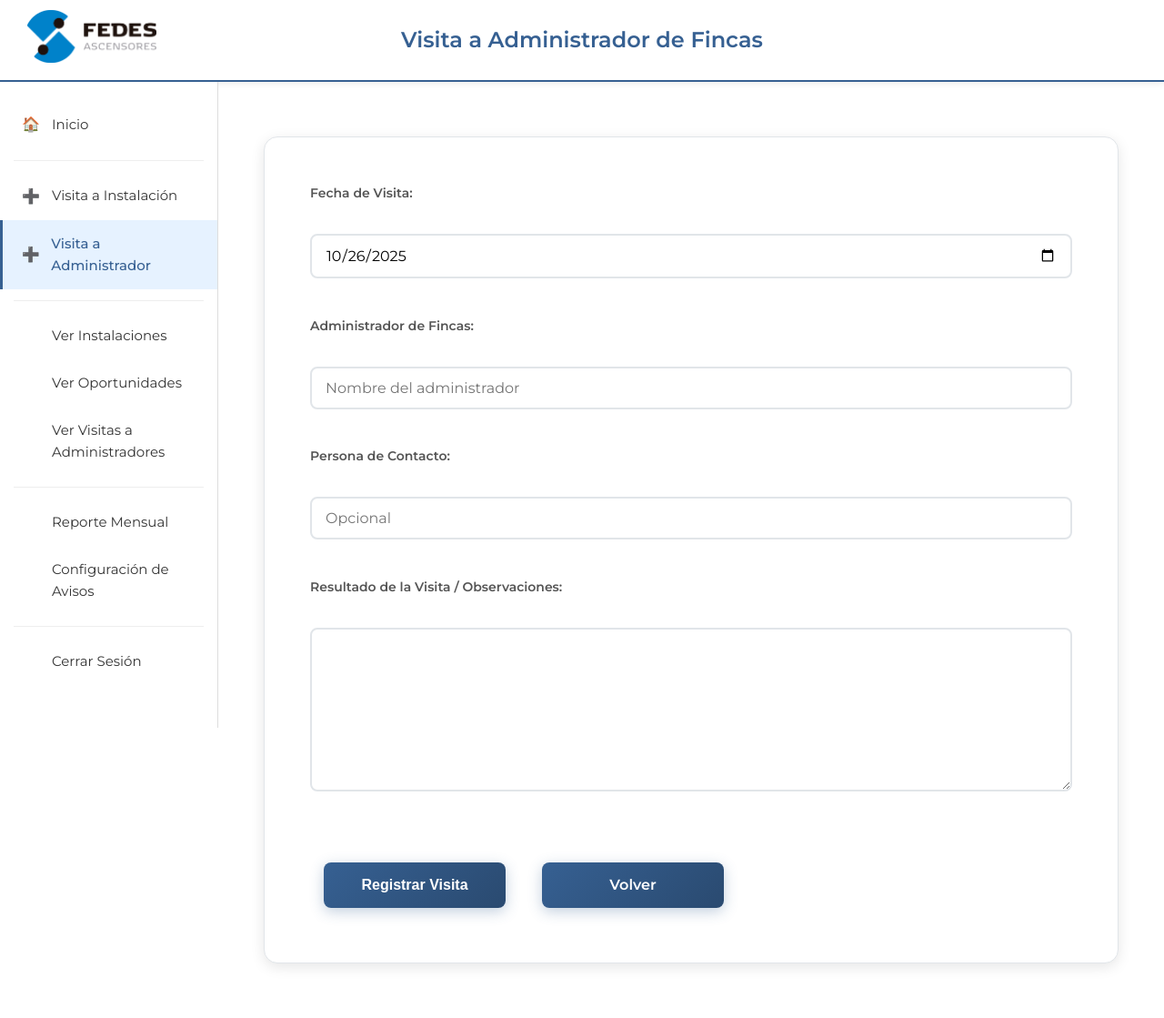
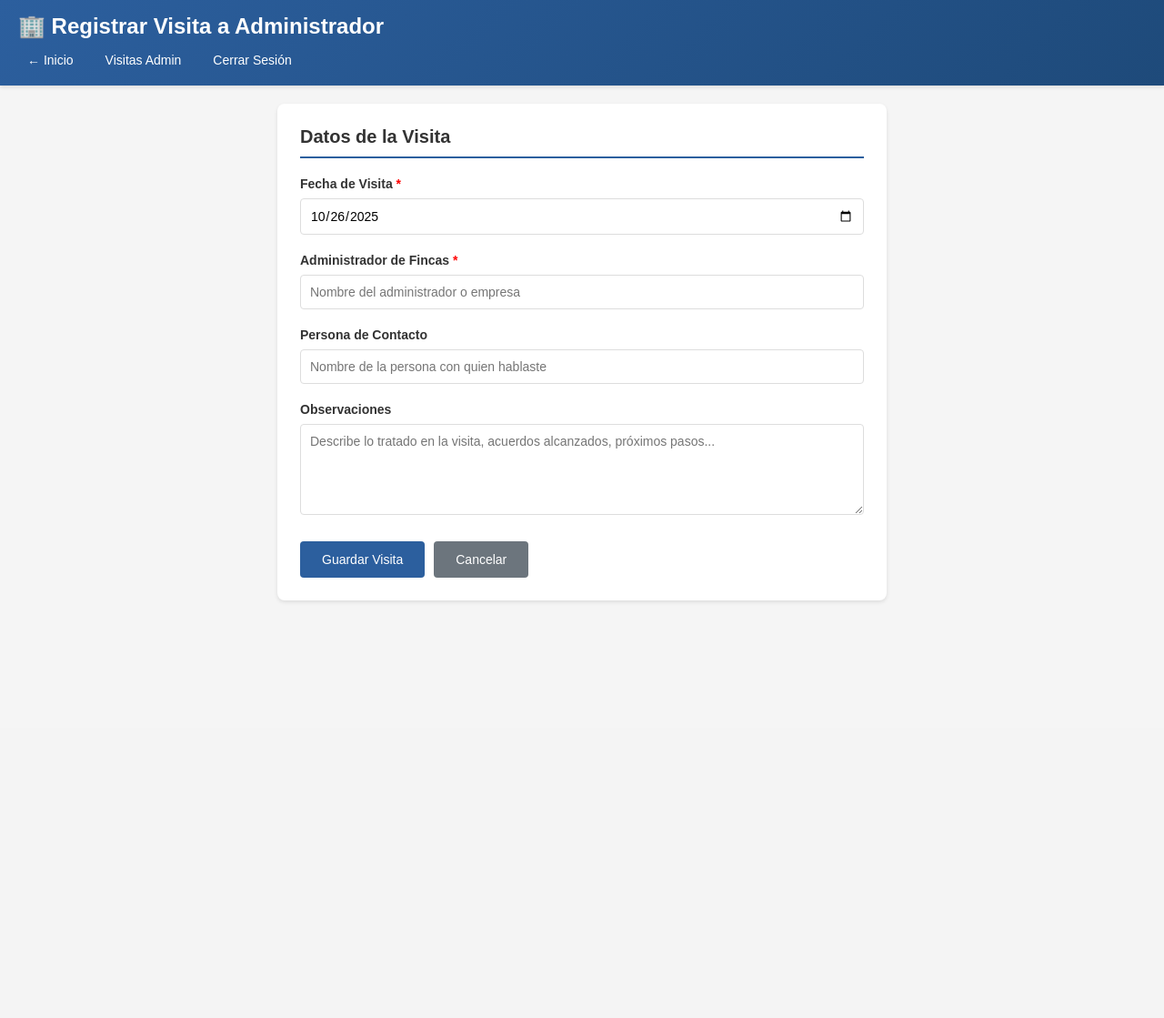
Before and after one commit to mstmarc/ascensoralert_, a Flask app: page /visita_administrador in a window 1280 px wide. Shown: the whole page at 91% size. After the commit the page ends 662 px from the top, so only its background shows below. Run offline with Flask 3, Linux system fonts and the light colour scheme; the visitor is signed in with stand-in values (Sample User, id 1).

Commit message:
Update visita_administrador.html

```diff
--- a/templates/visita_administrador.html
+++ b/templates/visita_administrador.html
@@ -3,125 +3,221 @@
 <head>
     <meta charset="UTF-8">
     <meta name="viewport" content="width=device-width, initial-scale=1.0">
-    <title>Visita a Administrador</title>
-    <link rel="stylesheet" href="/static/styles.css?v=5">
+    <title>Visita a Administrador - Ascensor Alert</title>
     <style>
-        .botones-form {
-            display: flex;
-            gap: 10px;
-            margin-top: 20px;
-        }
-        .menu-toggle {
-            display: none;
-            position: fixed;
-            top: 20px;
-            right: 20px;
-            z-index: 1000;
-            background: #366092;
+        * { margin: 0; padding: 0; box-sizing: border-box; }
+        body { font-family: Arial, sans-serif; background: #f5f5f5; }
+
+        .header {
+            background: linear-gradient(135deg, #2c5f9e 0%, #1e4a7a 100%);
             color: white;
-            border: none;
-            padding: 10px 15px;
-            border-radius: 5px;
-            cursor: pointer;
-            font-size: 20px;
+            padding: 15px 20px;
+            box-shadow: 0 2px 4px rgba(0,0,0,0.1);
         }
 
-        .menu-lateral {
-            display: none;
-            position: fixed;
-            top: 0;
-            right: -300px;
-            width: 250px;
-            height: 100%;
-            background: #2c3e50;
-            z-index: 999;
-            transition: right 0.3s ease;
-            padding-top: 60px;
-            box-shadow: -2px 0 5px rgba(0,0,0,0.3);
+        .header h1 { font-size: 24px; margin-bottom: 10px; }
+
+        .header-nav {
+            display: flex;
+            gap: 15px;
+            flex-wrap: wrap;
         }
 
-        .menu-lateral.active {
-            right: 0;
-        }
-
-        .menu-lateral a {
-            display: block;
+        .header-nav a {
             color: white;
-            padding: 15px 20px;
             text-decoration: none;
-            border-bottom: 1px solid rgba(255,255,255,0.1);
+            font-size: 14px;
+            padding: 5px 10px;
+            border-radius: 4px;
             transition: background 0.3s;
         }
 
-        .menu-lateral a:hover {
-            background: rgba(255,255,255,0.1);
+        .header-nav a:hover { background: rgba(255,255,255,0.2); }
+
+        .container {
+            max-width: 700px;
+            margin: 20px auto;
+            padding: 0 15px;
+        }
+
+        .info-oportunidad {
+            background: white;
+            padding: 15px 20px;
+            border-radius: 8px;
+            margin-bottom: 20px;
+            box-shadow: 0 2px 4px rgba(0,0,0,0.1);
+            border-left: 4px solid #2c5f9e;
+        }
+
+        .info-oportunidad h3 {
+            font-size: 16px;
+            color: #2c5f9e;
+            margin-bottom: 5px;
+        }
+
+        .info-oportunidad p {
+            color: #666;
+            font-size: 14px;
+        }
+
+        .form-card {
+            background: white;
+            border-radius: 8px;
+            padding: 25px;
+            box-shadow: 0 2px 4px rgba(0,0,0,0.1);
+        }
+
+        .form-card h2 {
+            font-size: 20px;
+            color: #333;
+            margin-bottom: 20px;
+            padding-bottom: 10px;
+            border-bottom: 2px solid #2c5f9e;
+        }
+
+        .form-group {
+            margin-bottom: 20px;
+        }
+
+        .form-group label {
+            display: block;
+            font-weight: bold;
+            color: #333;
+            margin-bottom: 8px;
+            font-size: 14px;
+        }
+
+        .form-group input,
+        .form-group textarea {
+            width: 100%;
+            padding: 10px;
+            border: 1px solid #ddd;
+            border-radius: 4px;
+            font-size: 14px;
+            font-family: Arial, sans-serif;
+        }
+
+        .form-group input:focus,
+        .form-group textarea:focus {
+            outline: none;
+            border-color: #2c5f9e;
+        }
+
+        .form-group textarea {
+            min-height: 100px;
+            resize: vertical;
+        }
+
+        .required {
+            color: red;
+        }
+
+        .form-actions {
+            display: flex;
+            gap: 10px;
+            margin-top: 25px;
+        }
+
+        .btn {
+            padding: 12px 24px;
+            border: none;
+            border-radius: 4px;
+            font-size: 14px;
+            cursor: pointer;
+            text-decoration: none;
+            display: inline-block;
+            text-align: center;
+        }
+
+        .btn-primary {
+            background: #2c5f9e;
+            color: white;
+        }
+
+        .btn-primary:hover {
+            background: #1e4a7a;
+        }
+
+        .btn-secondary {
+            background: #6c757d;
+            color: white;
+        }
+
+        .btn-secondary:hover {
+            background: #5a6268;
         }
 
         @media (max-width: 768px) {
-            .menu-toggle { display: block; }
-            .menu-lateral { display: block; }
+            .header h1 { font-size: 20px; }
+            .form-card { padding: 20px 15px; }
+            .form-actions { flex-direction: column; }
+            .btn { width: 100%; }
         }
     </style>
 </head>
 <body>
-    <button class="menu-toggle" onclick="toggleMenu()">☰</button>
-    <nav class="menu-lateral" id="menuLateral">
-        <a href="/home">Inicio</a>
-        <a href="/leads_dashboard">Ver Comunidades</a>
-        <a href="/visitas_administradores_dashboard">Ver Visitas Administradores</a>
-        <a href="/oportunidades">Oportunidades</a>
-        <a href="/reporte_mensual">Descargo Comercial</a>
-        <a href="/logout">Cerrar Sesión</a>
-    </nav>
+    <div class="header">
+        <h1>🏢 Registrar Visita a Administrador</h1>
+        <div class="header-nav">
+            <a href="/home">← Inicio</a>
+            <a href="/visitas_administradores_dashboard">Visitas Admin</a>
+            {% if oportunidad %}
+            <a href="{{ url_for('ver_oportunidad', oportunidad_id=oportunidad.id) }}">Volver a Oportunidad</a>
+            {% endif %}
+            <a href="/logout">Cerrar Sesión</a>
+        </div>
+    </div>
 
-    <header>
-        <div class="header-container">
-            <div class="logo-container">
-                <a href="/home">
-                    <img src="/static/logo-fedes-ascensores.png" alt="Logo Fedes Ascensores" class="logo">
-                </a>
-            </div>
-            <div class="title-container">
-                <h1>Visita a Administrador de Fincas</h1>
-            </div>
+    <div class="container">
+        {% if oportunidad %}
+        <div class="info-oportunidad">
+            <h3>📌 Vinculada a Oportunidad:</h3>
+            <p><strong>{{ oportunidad.tipo }}</strong></p>
+            <p>{{ oportunidad.clientes.nombre_cliente or 'Sin nombre' }} - {{ oportunidad.clientes.direccion }}</p>
         </div>
-    </header>
-    <main>
-        <div class="menu">
+        {% endif %}
+
+        <div class="form-card">
+            <h2>Datos de la Visita</h2>
+
             <form method="POST">
-                <label>Fecha de Visita:</label><br>
-                <input type="date" name="fecha_visita" value="{{ fecha_hoy }}" required><br><br>
+                {% if oportunidad %}
+                <input type="hidden" name="oportunidad_id" value="{{ oportunidad.id }}">
+                {% endif %}
 
-                <label>Administrador de Fincas:</label><br>
-                <input type="text" name="administrador_fincas" required placeholder="Nombre del administrador"><br><br>
+                <div class="form-group">
+                    <label for="fecha_visita">Fecha de Visita <span class="required">*</span></label>
+                    <input type="date" id="fecha_visita" name="fecha_visita" value="{{ fecha_hoy }}" required>
+                </div>
 
-                <label>Persona de Contacto:</label><br>
-                <input type="text" name="persona_contacto" placeholder="Opcional"><br><br>
+                <div class="form-group">
+                    <label for="administrador_fincas">Administrador de Fincas <span class="required">*</span></label>
+                    <input type="text" id="administrador_fincas" name="administrador_fincas"
+                           placeholder="Nombre del administrador o empresa" required>
+                </div>
 
-                <label>Resultado de la Visita / Observaciones:</label><br>
-                <textarea name="observaciones" rows="8" required></textarea><br><br>
+                <div class="form-group">
+                    <label for="persona_contacto">Persona de Contacto</label>
+                    <input type="text" id="persona_contacto" name="persona_contacto"
+                           placeholder="Nombre de la persona con quien hablaste">
+                </div>
 
-                <div class="botones-form">
-                    <button type="submit" class="button">Registrar Visita</button>
-                    <a href="/home" class="button">Volver</a>
+                <div class="form-group">
+                    <label for="observaciones">Observaciones</label>
+                    <textarea id="observaciones" name="observaciones"
+                              placeholder="Describe lo tratado en la visita, acuerdos alcanzados, próximos pasos..."></textarea>
+                </div>
+
+                <div class="form-actions">
+                    <button type="submit" class="btn btn-primary">Guardar Visita</button>
+                    {% if oportunidad %}
+                    <a href="{{ url_for('ver_oportunidad', oportunidad_id=oportunidad.id) }}" class="btn btn-secondary">Cancelar</a>
+                    {% else %}
+                    <a href="/home" class="btn btn-secondary">Cancelar</a>
+                    {% endif %}
                 </div>
             </form>
         </div>
-    </main>
-
-    <script>
-        function toggleMenu() {
-            document.getElementById('menuLateral').classList.toggle('active');
-        }
-
-        document.addEventListener('click', function(event) {
-            const menu = document.getElementById('menuLateral');
-            const toggle = document.querySelector('.menu-toggle');
-            if (!menu.contains(event.target) && !toggle.contains(event.target)) {
-                menu.classList.remove('active');
-            }
-        });
-    </script>
-<script src="/static/sidebar.js"></script>
+    </div>
 </body>
 </html>
```
